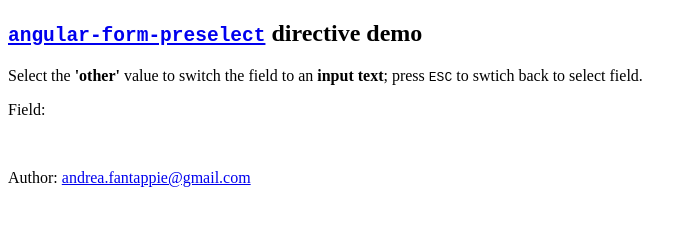
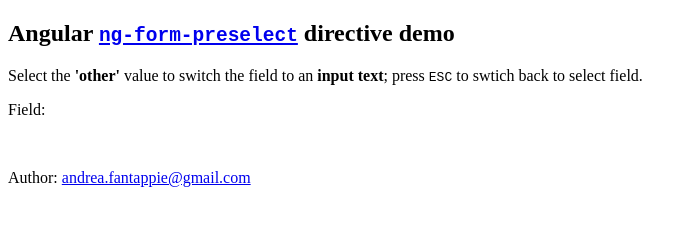
Before and after one commit to fantarama/angular-form-preselect, a website: page demo/index.html in a window 1280 px wide. Shown: the whole page, without its empty margins (0-693 px from the left). Drawn offline with nearby package versions, Linux system fonts and the light colour scheme.

Commit message:
directive and demo

```diff
--- a/demo/index.html
+++ b/demo/index.html
@@ -18,7 +18,7 @@
 
 <div ng-controller="DemoController as demo">
 
-    <h2><a href="https://github.com/fantarama/angular-form-preselect"><code>angular-form-preselect</code></a> directive demo</h2>
+    <h2>Angular <a href="https://github.com/fantarama/angular-form-preselect"><code>ng-form-preselect</code></a> directive demo</h2>
 
     <p>Select the <strong>'other'</strong> value to switch the field to an <strong>input text</strong>; press <code>ESC</code> to swtich back to select field.</p>
 
```
